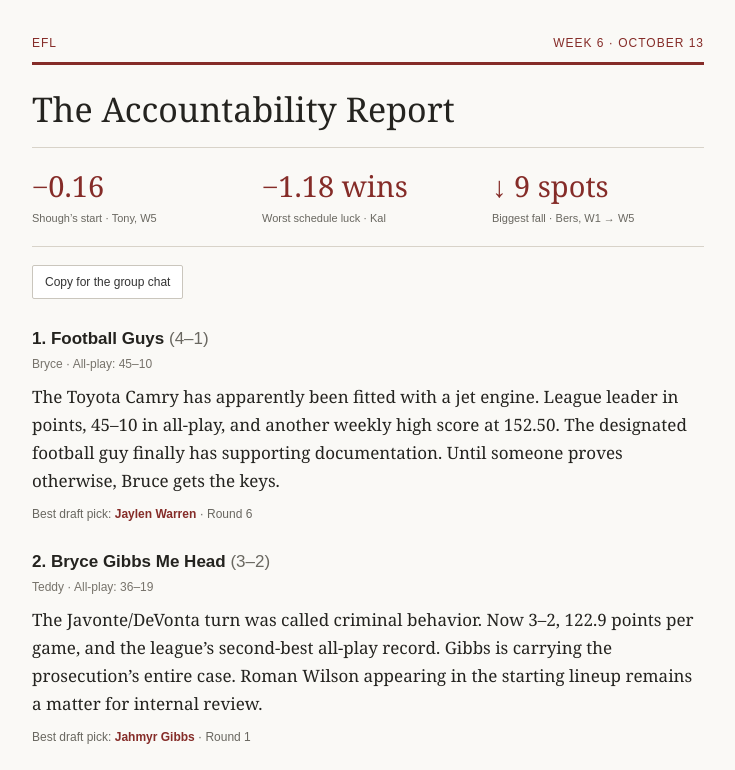
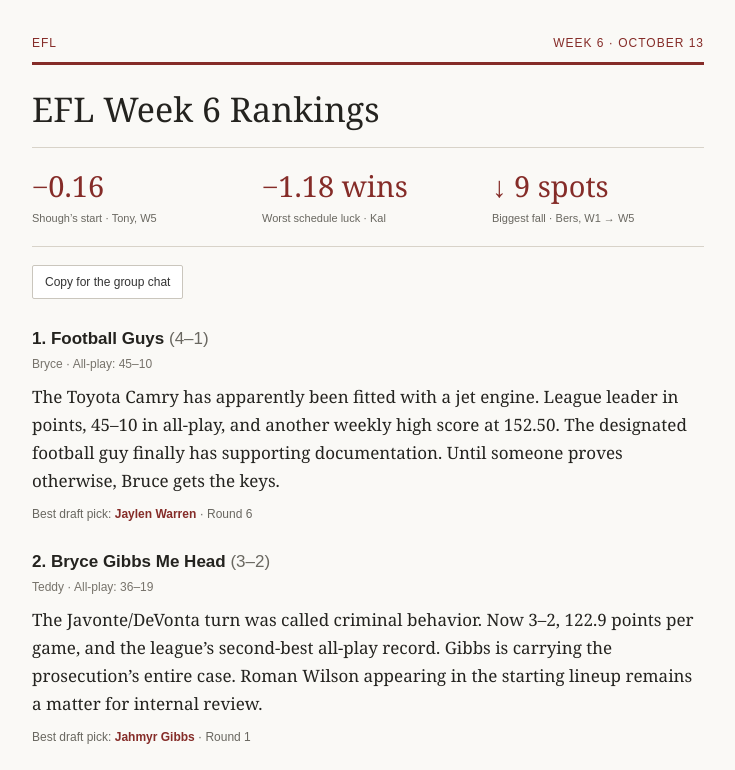
Before and after one commit to cezernich/efl-power-rankings, a plain HTML site: page index.html in a window 1280 px wide. Shown: the top 770 px of the page, without its empty margins (272-1007 px from the left). Drawn offline with Linux system fonts and the light colour scheme.

Commit message:
Rename report to EFL Week 6 Rankings

```diff
--- a/index.html
+++ b/index.html
@@ -1 +1 @@
-<!doctype html><html lang="en"><head><meta charset="utf-8"><meta name="viewport" content="width=device-width,initial-scale=1"><title>EFL Week 6 Power Rankings</title><link rel="stylesheet" href="style.css"></head><body><main><div class="masthead"><span>EFL</span><span>WEEK 6 · OCTOBER 13</span></div><h1>The Accountability Report</h1><div class="key-metrics"><div><strong>−0.16</strong><span>Shough’s start · Tony, W5</span></div><div><strong>−1.18 wins</strong><span>Worst schedule luck · Kal</span></div><div><strong>↓ 9 spots</strong><span>Biggest fall · Bers, W1 → W5</span></div></div><div class="actions"><button id="copy">Copy for the group chat</button></div><div id="cards"></div><details id="history" open><summary>Ranking history</summary><label for="focus">Team </label><select id="focus"></select><div id="chart" class="chart"></div><div class="table-wrap"><table id="history-table"></table></div><button id="csv">Download CSV</button></details><details id="numbers" open><summary>Stats</summary><select id="sort" aria-label="Sort analytics"><option value="index">Statistical strength</option><option value="ppg">Points per game</option><option value="ap">All-play wins</option><option value="luck">Schedule luck</option></select><div class="table-wrap"><table id="stats"></table></div></details><details open><summary>Week 5 scores</summary><div id="live"></div></details></main><script src="app.js?v=draft-fix-2"></script></body></html>
+<!doctype html><html lang="en"><head><meta charset="utf-8"><meta name="viewport" content="width=device-width,initial-scale=1"><title>EFL Week 6 Rankings</title><link rel="stylesheet" href="style.css"></head><body><main><div class="masthead"><span>EFL</span><span>WEEK 6 · OCTOBER 13</span></div><h1>EFL Week 6 Rankings</h1><div class="key-metrics"><div><strong>−0.16</strong><span>Shough’s start · Tony, W5</span></div><div><strong>−1.18 wins</strong><span>Worst schedule luck · Kal</span></div><div><strong>↓ 9 spots</strong><span>Biggest fall · Bers, W1 → W5</span></div></div><div class="actions"><button id="copy">Copy for the group chat</button></div><div id="cards"></div><details id="history" open><summary>Ranking history</summary><label for="focus">Team </label><select id="focus"></select><div id="chart" class="chart"></div><div class="table-wrap"><table id="history-table"></table></div><button id="csv">Download CSV</button></details><details id="numbers" open><summary>Stats</summary><select id="sort" aria-label="Sort analytics"><option value="index">Statistical strength</option><option value="ppg">Points per game</option><option value="ap">All-play wins</option><option value="luck">Schedule luck</option></select><div class="table-wrap"><table id="stats"></table></div></details><details open><summary>Week 5 scores</summary><div id="live"></div></details></main><script src="app.js?v=draft-fix-2"></script></body></html>
```
